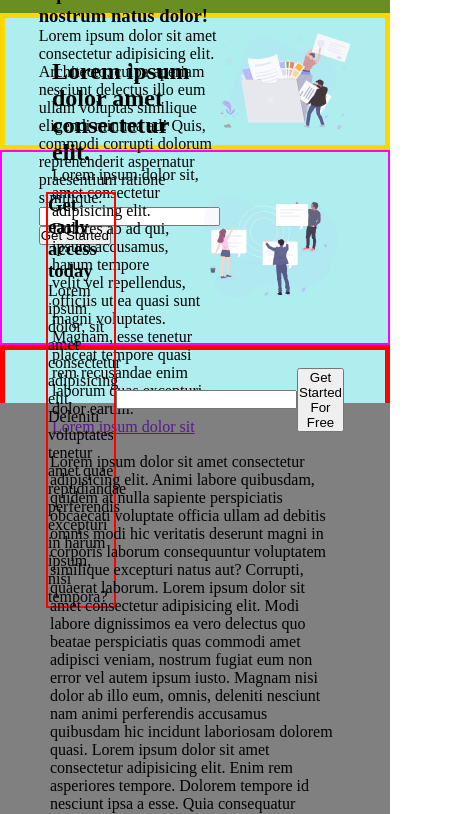
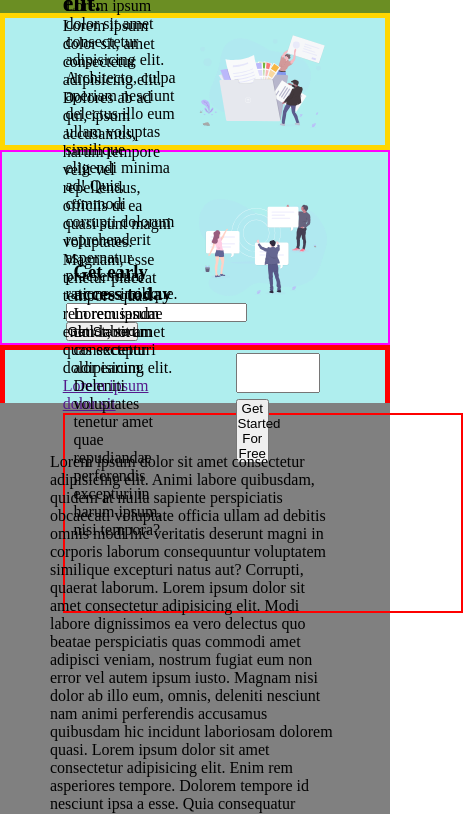
Before and after one commit to JordBant/fylo_landing, a plain HTML site: page fylo-landing/index.html in a window 390 px wide. Shown: the part 105-919 px from the top of the page, 463 px wide, since content can reach past the window. Drawn offline with Linux system fonts and the light colour scheme.

Commit message:
Resized Input and submit button in Main-lower/ Set a space-around to all flex children of each main-section's direct child/
For the input button, the clamp method would be most optimal for making its width more responsive.

Typography needs to become responsive

List items in nav are to be inline and space-around should probably be used on them too.

Nav logo should also be placed correctly.

Images should also scale responsively

The bezier curve needs to be added as a background to the main-middle section

The footer also needs to worked on

```diff
--- a/fylo-landing/index.html
+++ b/fylo-landing/index.html
@@ -18,10 +18,12 @@
             </ul>
         </nav>
     </header>
-
+<!--=+=+=+=+=+=+=+=+=+=+=+=+=+==+=+=+=+=+=+=+=+=+=+=+=+=+=+=+=+=+=+=-->
+                    <!-- Upper Main Section  -->
+<!--=+=+=+=+=+=+=+=+=+=+=+=+=+==+=+=+=+=+=+=+=+=+=+=+=+=+=+=+=+=+=+=-->
     <main class="fylo-main">
         <section class="main-up">
-            <article class = 'upper-text'>
+            <article class = 'upper-article' id="main-text">
                 <h1>
                     Lorem ipsum dolor sit amet consectetur, adipisicing elit.
                     Officia expedita in enim nostrum natus dolor!
@@ -36,8 +38,12 @@
             </article>
             <img src="images/illustration-1.svg" alt="" class = pic1>
         </section>
+<!--=+=+=+=+=+=+=+=+=+=+=+=+=+==+=+=+=+=+=+=+=+=+=+=+=+=+=+=+=+=+=+=-->
+                    <!-- Middle Main Section  -->
+<!--=+=+=+=+=+=+=+=+=+=+=+=+=+==+=+=+=+=+=+=+=+=+=+=+=+=+=+=+=+=+=+=-->
+
         <section class="main-mid">
-            <article class = 'middle-text'>
+            <article class = 'middle-article' id="main-text">
                 <h2>
                     Lorem ipsum dolor amet consectetur elit.
                 </h2>
@@ -47,20 +53,26 @@
                     Magnam, esse tenetur placeat tempore quasi rem recusandae enim laborum quas excepturi dolor earum.
                 </p>
                 <a href="">Lorem ipsum dolor sit</a>
+                <div class="canvas-placeholder"></div>
             </article>
-            <div class="canvas-placeholder"></div>
             <img src="images/illustration-2.svg" alt="" class = 'pic2'>
         </section>
+<!--=+=+=+=+=+=+=+=+=+=+=+=+=+==+=+=+=+=+=+=+=+=+=+=+=+=+=+=+=+=+=+=-->
+                    <!-- Lower Main Section  -->
+<!--=+=+=+=+=+=+=+=+=+=+=+=+=+==+=+=+=+=+=+=+=+=+=+=+=+=+=+=+=+=+=+=-->
+
         <section class="main-low">
-            <article class = 'lower-article'>
+            <article class = 'lower-article' id="main-text">
                 <h3>Get early access today</h3>
                 <p>
                     Lorem ipsum dolor, sit amet consectetur adipisicing elit.
                     Deleniti voluptates tenetur amet quae repudiandae perferendis excepturi in harum ipsum, nisi tempora?
                 </p>
             </article>
-            <input type="email" name="" id=""></input>
-            <button>Get Started For Free</button>
+            <div class="submission-div">
+                <input type="email" name="" class="input"></input>
+                <button type="submit" class="submit-btn"> Get Started For Free</button>
+            </div>
         </section>
     </main>
 
--- a/fylo-landing/style.css
+++ b/fylo-landing/style.css
@@ -57,8 +57,14 @@ Main Semantic Section Children
 {
     padding: 50px;
     display: flex;
-    justify-content: center;
+    justify-content: space-around;
     align-items: center;
+}
+
+/* Captures all article tags */
+#main-text
+{
+    width: 40%;
 }
 
 .main-up
@@ -70,7 +76,7 @@ Main Semantic Section Children
 
 .pic1, .pic2
 {
-    width: 47%;
+    width: 45%;
     height: auto;
 }
 
@@ -85,10 +91,10 @@ Main Semantic Section Children
     color: black;
 }
 
-/* .fylo-nav img
+.fylo-nav img
 {
 
-} */
+}
 
 /* ------------------  */
 /* Main-Upper Children */
@@ -110,15 +116,47 @@ Main Semantic Section Children
     height: 15%;
 }
 
+.canvas-placeholder
+{
+    border: 2px solid red;
+    height: 200px;
+    width: 400px;
+}
+
 /* -----------------  */
 /* Main-Low Children  */
 /* -----------------  */
 
 .lower-article
 {
-    border: 2px solid red;
+    margin-right: 10px;
     width: 25%;
 }
+
+.submission-div
+{
+    height: 100px;
+    width: 30%;
+}
+
+.submission-div > *
+{
+    margin: 3px;
+}
+
+.submission-div > input
+{
+    min-height: 40px;
+    width: 100%;
+}
+
+.submission-div > .submit-btn
+{
+    min-height: 40px;
+    width: 40%;
+}
+
+
 
 /*
 ==========================
```
